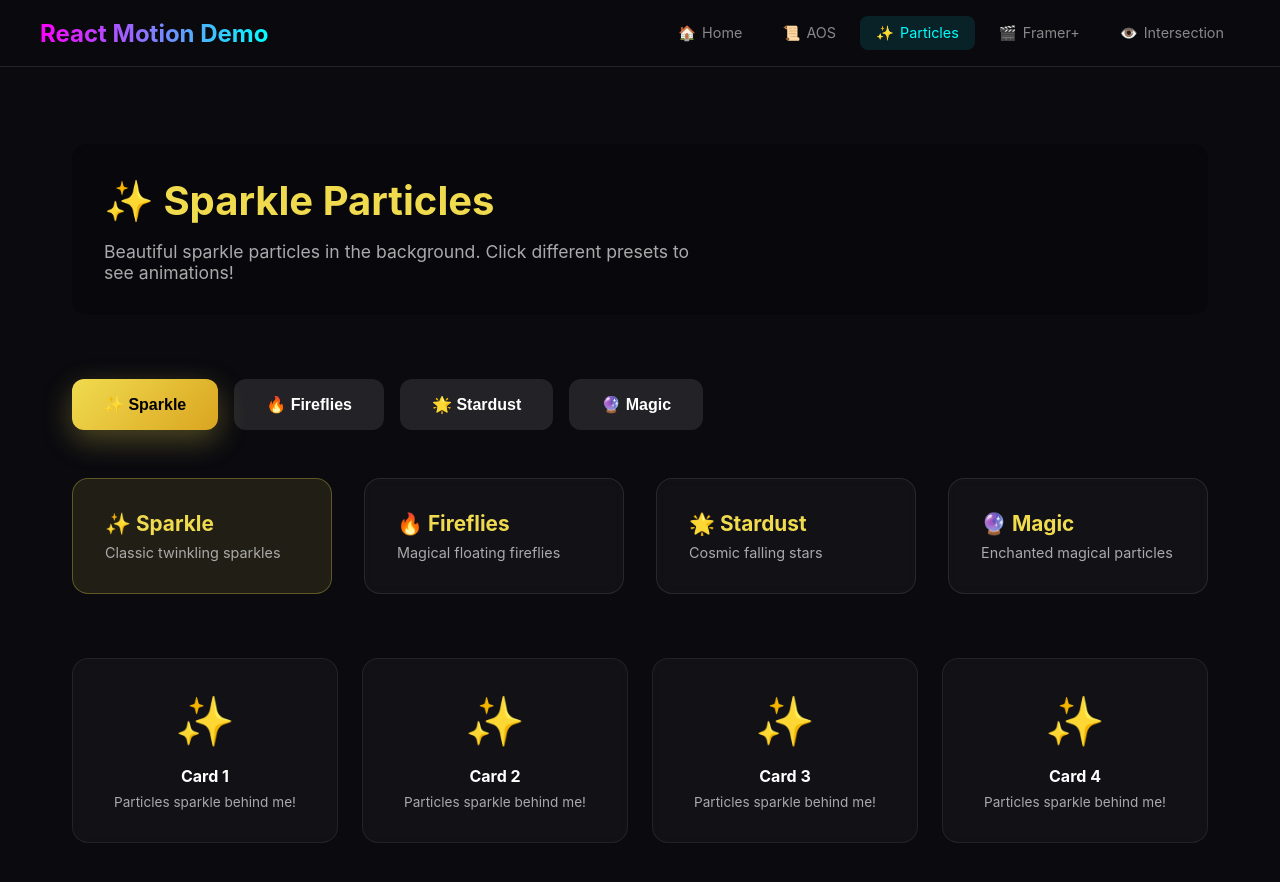
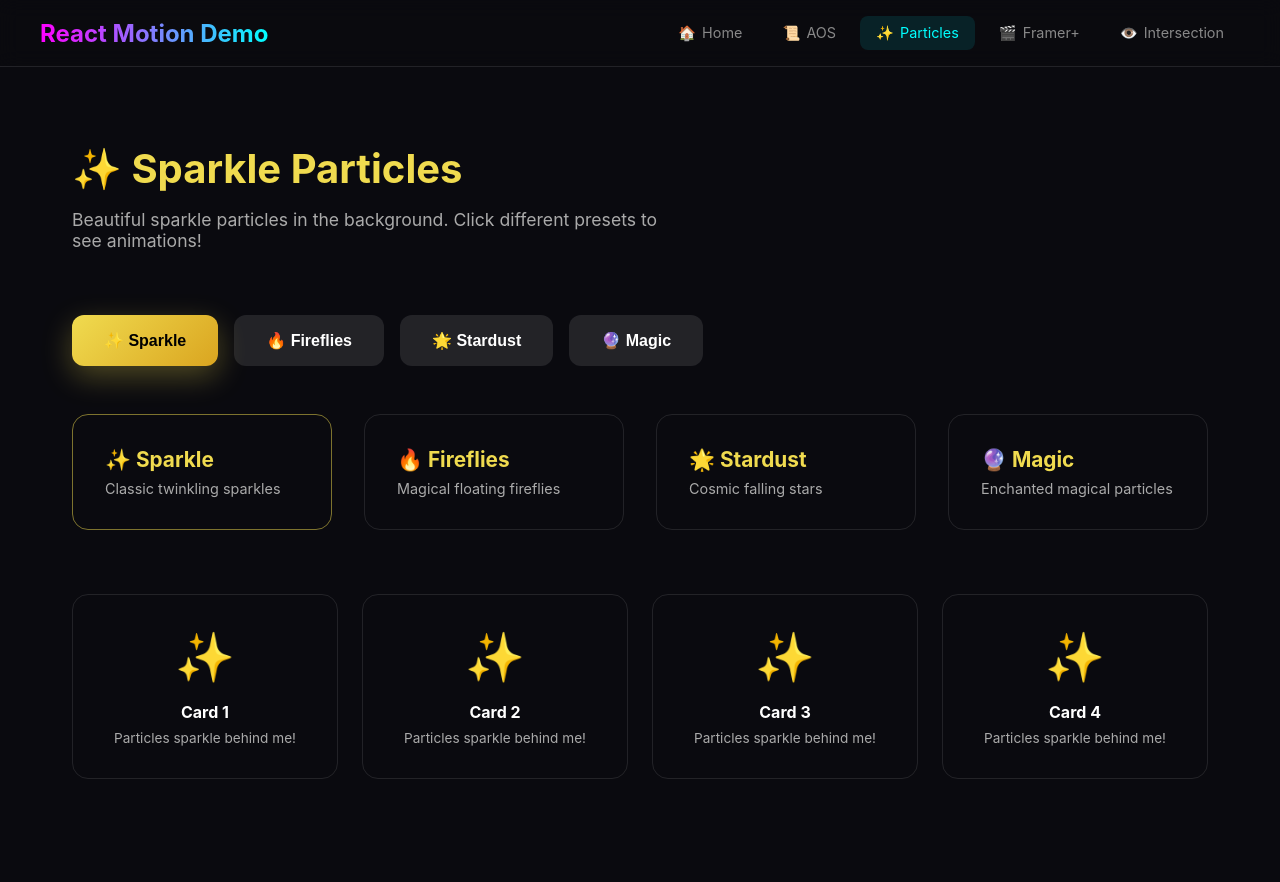
Before and after one commit to osgar-developer/react-df-demo3, a React (Vite) app: page /particles in a window 1280 px wide. Shown: the top 882 px of the page. After the commit the page ends 843 px from the top, so only its background shows below. Built offline with nearby package versions, Linux system fonts and the light colour scheme.

Commit message:
Fully transparent cards to see sparkles

```diff
--- a/src/pages/ParticlesPage.tsx
+++ b/src/pages/ParticlesPage.tsx
@@ -139,7 +139,7 @@ export default function ParticlesPage() {
         <motion.div
           initial={{ opacity: 0 }}
           animate={{ opacity: 1 }}
-          style={{ marginBottom: '4rem', background: 'rgba(0,0,0,0.2)', padding: '2rem', borderRadius: '16px', backdropFilter: 'blur(3px)' }}
+          style={{ marginBottom: '4rem' }}
         >
           <h1 style={{ fontSize: '2.5rem', marginBottom: '1rem', color: '#f0db4f' }}>
             ✨ Sparkle Particles
@@ -186,14 +186,11 @@ export default function ParticlesPage() {
               transition={{ delay: i * 0.1 }}
               onClick={() => setActivePreset(preset)}
               style={{
-                background: activePreset.id === preset.id
-                  ? 'rgba(240, 219, 79, 0.1)'
-                  : 'rgba(255,255,255,0.03)',
+                background: 'transparent',
                 borderRadius: '16px',
                 padding: '2rem',
-                border: `1px solid ${activePreset.id === preset.id ? 'rgba(240, 219, 79, 0.3)' : 'rgba(255,255,255,0.1)'}`,
+                border: `1px solid ${activePreset.id === preset.id ? 'rgba(240, 219, 79, 0.5)' : 'rgba(255,255,255,0.1)'}`,
                 cursor: 'pointer',
-                backdropFilter: 'blur(5px)',
               }}
             >
               <h3 style={{ color: '#f0db4f', fontSize: '1.3rem', marginBottom: '0.5rem' }}>
@@ -213,11 +210,10 @@ export default function ParticlesPage() {
               animate={{ opacity: 1, scale: 1 }}
               transition={{ delay: i * 0.15 }}
               style={{
-                background: 'rgba(255, 255, 255, 0.03)',
+                background: 'transparent',
                 borderRadius: '16px',
                 padding: '2rem',
-                border: '1px solid rgba(255, 255, 255, 0.08)',
-                backdropFilter: 'blur(3px)',
+                border: '1px solid rgba(255, 255, 255, 0.1)',
                 textAlign: 'center',
               }}
             >
```
